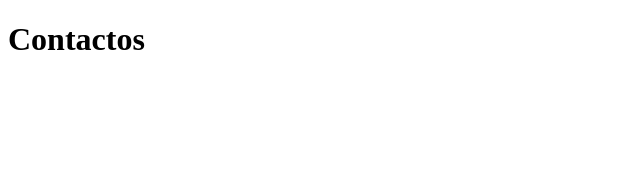
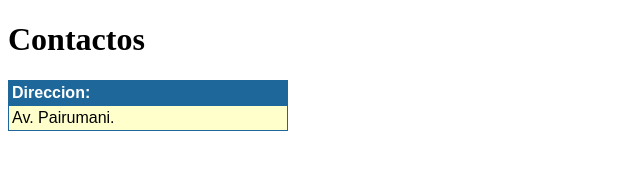
Before and after one commit to Edgaruab/efinal, a plain HTML site: page contactos.html in a window 1280 px wide. Shown: the whole page, without its empty margins (0-640 px from the left). Drawn offline with Linux system fonts and the light colour scheme.

Commit message:
Update contactos.html

```diff
--- a/contactos.html
+++ b/contactos.html
@@ -8,5 +8,20 @@
 </head>
 <body>
     <H1>Contactos</H1>
+    <table width="280" cellspacing="1" cellpadding="3" border="0" bgcolor="#1E679A">
+        <tr>
+           <td><font color="#FFFFFF" face="arial, verdana, helvetica">
+        <b>Direccion:</b>
+           </font></td>
+        </tr>
+        <tr>
+           <td bgcolor="#ffffcc">
+           <font face="arial, verdana, helvetica">
+           Av. Pairumani.
+           </font>
+           </td>
+        </tr>
+        </table>
+
 </body>
 </html>
```
